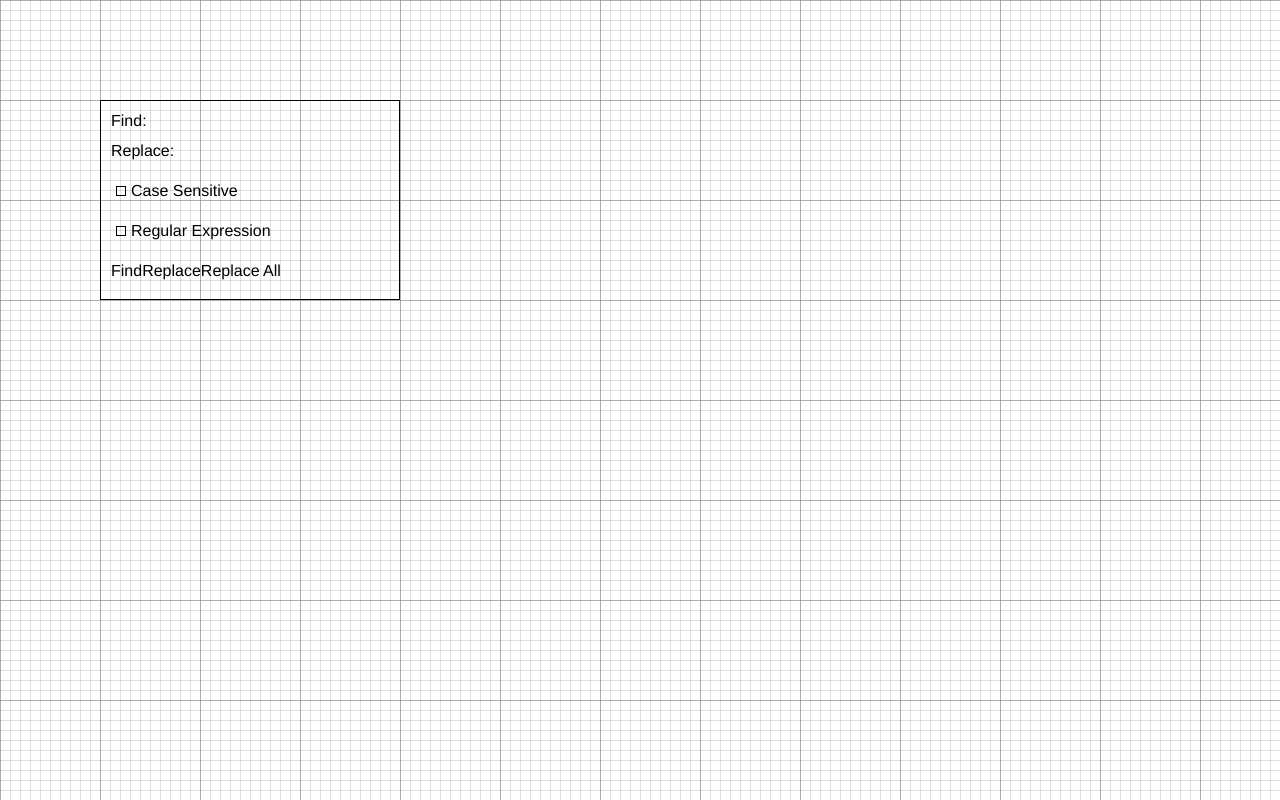
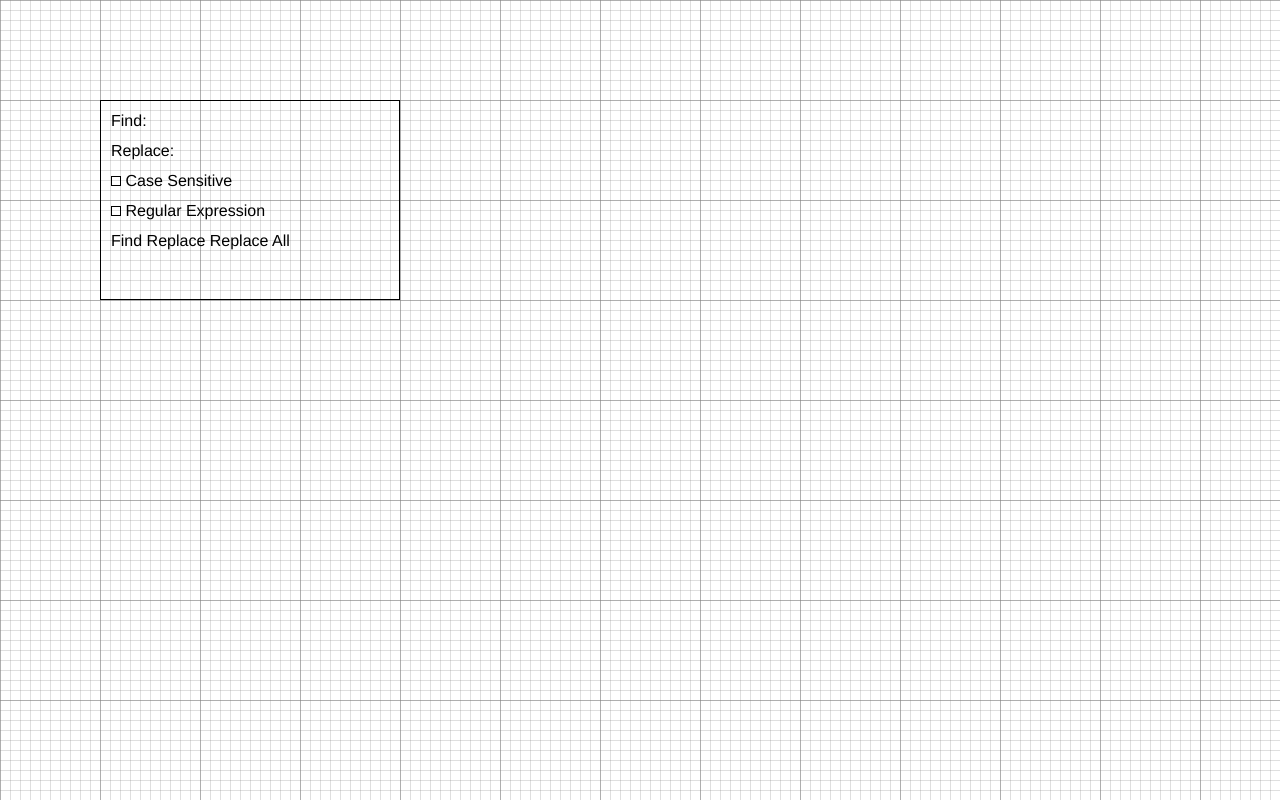
Before and after one commit to robenkleene/assets-web, a website: page find-and-replace/index.html in a window 1280 px wide. Drawn offline with Linux system fonts and the light colour scheme.

Commit message:
Rework using inline block

```diff
--- a/find-and-replace/index.html
+++ b/find-and-replace/index.html
@@ -20,11 +20,11 @@
 			</div>
 			<div class="toggle">
 				<div class="checkbox"></div>
-				<div>Case Sensitive</div>
+				<div class="label">Case Sensitive</div>
 			</div>
 			<div class="toggle">
 				<div class="checkbox"></div>
-				<div>Regular Expression</div>
+				<div class="label">Regular Expression</div>
 			</div>
 			<div class="buttons">
 				<div class="button">Find</div>
--- a/find-and-replace/src/sass/style.scss
+++ b/find-and-replace/src/sass/style.scss
@@ -1,9 +1,9 @@
 // Grid
 $artboard-grid-px: 10px;
-$artboard-grid-color: rgba(0, 0, 0, .25);
+$artboard-grid-color: rgba(0, 0, 0, 0.25);
 $artboard-divider-interval: 10;
-$artboard-divider-color: rgba(0, 0, 0, .5);
-$artboard-overlay-opacity: .5;
+$artboard-divider-color: rgba(0, 0, 0, 0.5);
+$artboard-overlay-opacity: 0.5;
 $divider-px: $artboard-grid-px * $artboard-divider-interval;
 
 @import '../../node_modules/artboard/dist/sass/artboard';
@@ -20,25 +20,19 @@ body {
   line-height: $artboard-grid-px * 2;
 }
 
-.field, .toggle, .buttons {
+.field,
+.toggle,
+.buttons {
   margin: $artboard-grid-px;
 }
 
-.buttons, .toggle {
-  float: left;
-  clear: both;
-}
-
+.toggle .label,
 .buttons .button {
-  float: left;
-}
-
-.toggle div {
-  float: left;
+  display: inline-block;
 }
 
 .checkbox {
-  margin: $artboard-grid-px / 2;
+  display: inline-block;
   height: $artboard-grid-px - ($border-width * 2);
   width: $artboard-grid-px - ($border-width * 2);
   border: $border-width solid #000;
```
Also changed, not shown: find-and-replace/dest/css/style.css.
